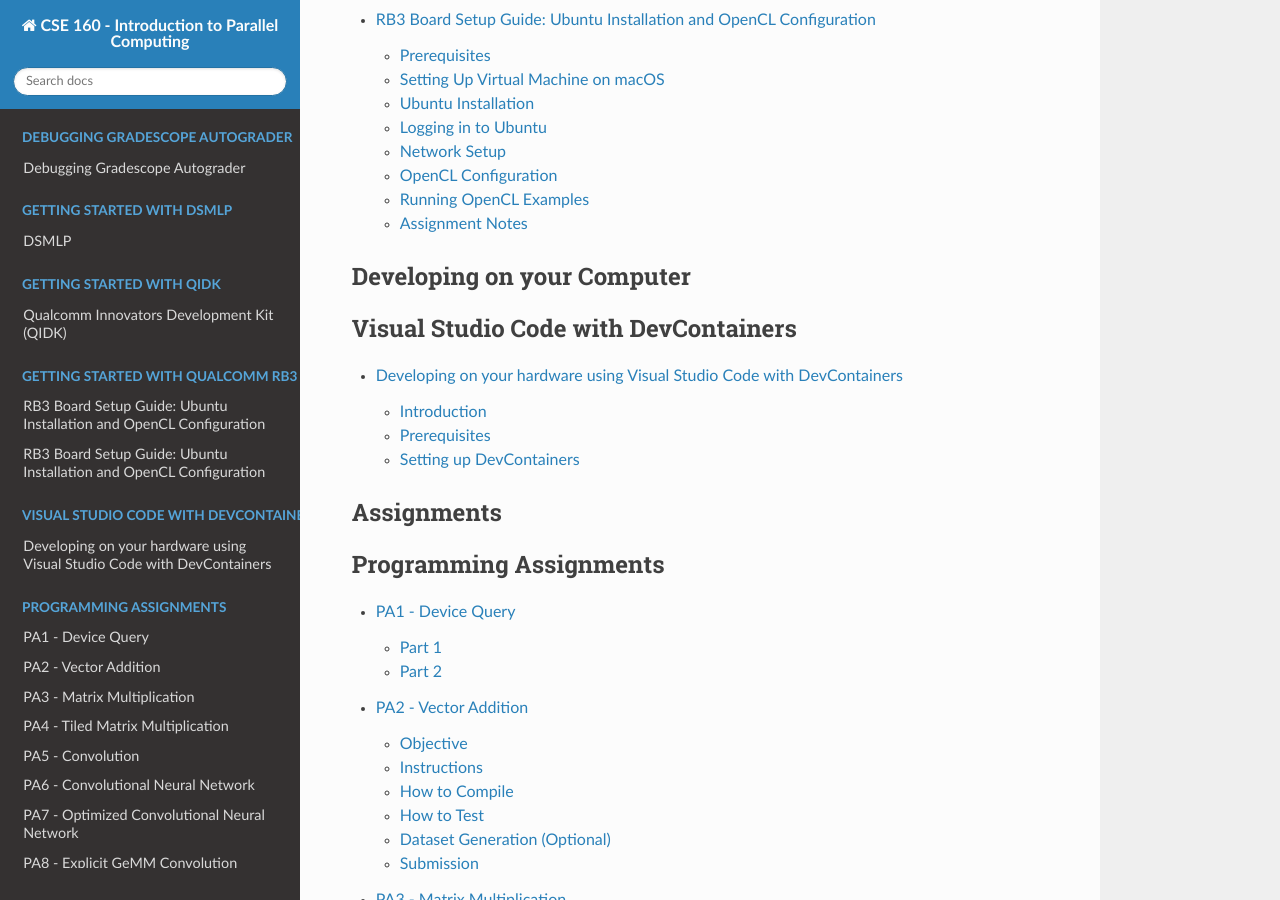
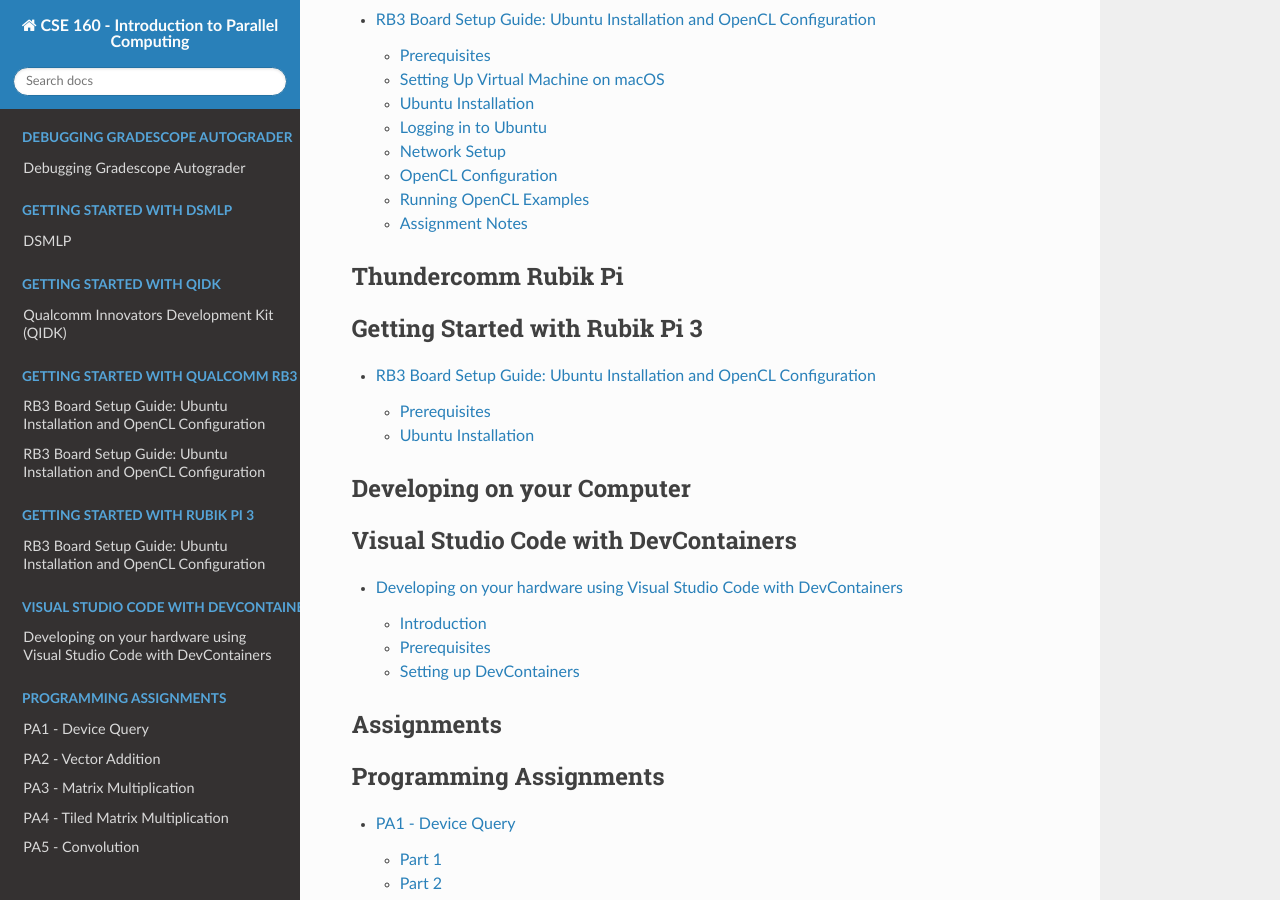
Before and after one commit to KastnerRG/cse160-docs, a Sphinx documentation site: the page built from docs/source/index.rst, in a window 1280 px wide and 900 px high, scrolled down 1532 px. Built offline with Sphinx 7.4.7 and the Read the Docs theme 3.1.0, drawn with Linux system fonts in a browser that asks for light colours; formulas are drawn with MathJax 3; some of the changed lines change nothing that is shown.

Commit message:
adds rubik pi page

```diff
--- /dev/null
+++ b/docs/source/RP3.rst
@@ -0,0 +1,53 @@
+RB3 Board Setup Guide: Ubuntu Installation and OpenCL Configuration
+==========================================
+
+.. note::
+    This guide is compiled using the official Thundercomm documentation. If you need
+    further guidance, please refer to: `Thundercomm Documentation <https://www.thundercomm.com/rubik-pi-3/en/docs/rubik-pi-3/en/docs/1.0.0-u>`_.
+
+.. note::
+    This guide is for Linux, Windows, and macOS systems; however, Qualcomm Launcher is currently only avaliable for Windows on X86 or ARM64, macOS on ARM64, and Linux with a Debian-based distribution
+
+.. important::
+    A Type-C 12V 3A power adapter compliant with PD 3.0 is required for input power.
+    The power indicator LED near the power port will turn on if the power adapter meets requirements and power negotiation succeeds.
+    If the adapter does not meet requirements, the LED will remain off and the device will not boot.
+
+Prerequisites
+^^^^^^^^^^^^
+Before you begin, you will need:
+
+* A computer with an OS supported by Qualcomm Launcher
+* A Thundercomm Rubik Pi 3 development board
+* USB Type-C PD 3.0 compilant power supply
+* USB Type-C PD 3.0 compilant cable for power supply
+* USB 3.1 compatible Type-C cable to the computer for flashing
+* USB 2.0 to Micro-B cable for UART connection
+* Accessible LAN via WiFi or Ethernet
+
+
+.. note::
+    The Rubik Pi does not support IEEE 802.11ax (Wifi 6) or 802.11be (WiFi 7)
+
+Ubuntu Installation
+^^^^^^^^^^^^^^^^^^
+
+Download Required Files
+----------------------
+Download Qualcomm Launcher from `Qualcomm Software Center web portal <https://softwarecenter.qualcomm.com/catalog/item/Qualcomm_Launcher>`_ and install the launcher on your host machine.
+
+.. note::
+    On Linux hosts, Qualcomm Launcher v1.2.2 or later is required.
+
+Enter EDL Mode
+-------------
+EDL Mode is required to flash firmware and OS images to RubikPi 3 using Qualcomm's QDL tool.
+
+Flashing the board
+-----------------
+
+Open Qualcomm Launcher and select **Rubik Pi** as the development kit, and **Ubuntu** as the target OS
+
+.. figure:: https://www.thundercomm.com/rubik-pi-3/en/assets/images/Flashing_OS_NoDeviceConnected-0bb76bdccf3d91b71344a8910de03be9.png
+    :align: center
+    :alt: Qualcomm launcher home config
--- a/docs/source/index.rst
+++ b/docs/source/index.rst
@@ -36,6 +36,14 @@
    RB3_Linux
    RB3_Mac
 
+Thundercomm Rubik Pi
+^^^^^^^^^^^^^^^^^^^^^^^^^^^^^^^^^^^
+.. toctree::
+   :maxdepth: 2
+   :caption: Getting Started with Rubik Pi 3
+
+   RP3
+
 Developing on your Computer
 ^^^^^
 .. toctree::
```
